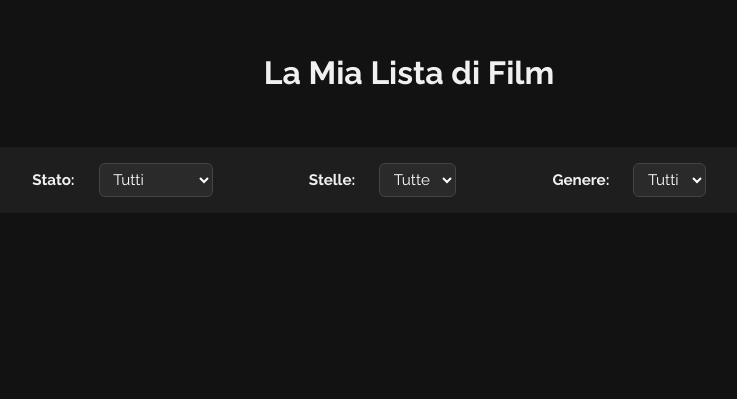
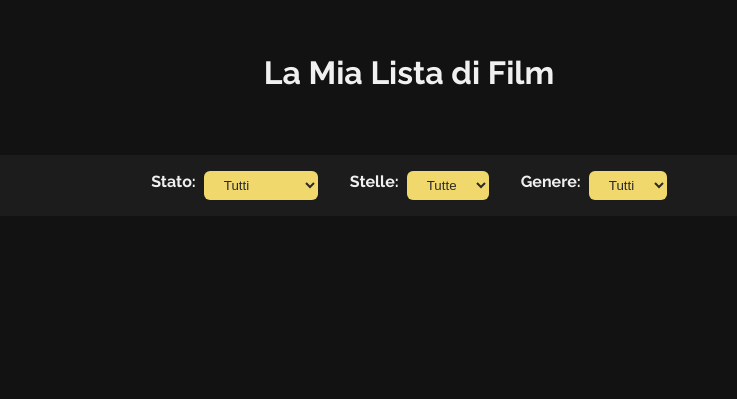
Before and after one commit to emanuele-code/CineMatch, a Flask app: template templates/lista.html in a window 1280 px wide. Shown: the part 70-469 px from the top of the page, without its empty margins (231-968 px from the left). Run offline with Flask 3, Linux system fonts and the light colour scheme; the template is opened without the code that fills it, so the values that code supplies are empty; some libraries are stand-ins or nearby versions.

Commit message:
fixed filter front-end design in list section

```diff
--- a/static/css/style-lista.css
+++ b/static/css/style-lista.css
@@ -192,40 +192,38 @@ footer {
   background-color: #f0f0f0;
 }
 
+
 .film-filter {
   display: flex;
   justify-content: center;
-  align-items: center;
+  gap: 2rem; /* distanza uniforme tra i filtri */
+  margin: 2rem auto;
   flex-wrap: wrap;
-  gap: 1rem;
-  margin: 1.5rem auto 2rem auto;
-  padding: 1rem 1.5rem;
-  background-color: #1e1e1e;
+  background-color: #1c1c1c;
+  padding: 1rem 2rem;
   border-radius: 10px;
-  max-width: 1150px;
-  font-size: 0.95rem;
-
-  color: #f0f0f0;
+  max-width: 800px;
 }
 
-.film-filter label {
-  font-weight: 600;
+.filter-group {
+  display: flex;
+  flex-direction: row;
+  align-items: center;
+  color: #f0f0f0;
+  gap: 8px;
 }
 
-.film-filter select {
-  background-color: #2a2a2a;
-  color: #fff;
-  border: 1px solid #444;
-  padding: 0.4rem 0.6rem;
-  border-radius: 6px;
-  font-family: 'Raleway', sans-serif;
-  font-size: 0.95rem;
+.filter-group label {
+  margin-bottom: 0.5rem;
+  font-weight: bold;
 }
 
-.film-filter > * {
-  margin-right: 5rem;
+.filter-group select {
+  padding: 0.4rem 1rem;
+  border-radius: 6px;
+  border: none;
+  background-color: #f0d86d;
+  color: #2a2a2a;
+  font-weight: 500;
+  cursor: pointer;
 }
-
-.film-filter label {
-  margin-right: 0.5rem;
-}
--- a/templates/lista.html
+++ b/templates/lista.html
@@ -31,13 +31,16 @@
 
 
     <div class="film-filter">
+      <div class="filter-group">
         <label for="statoFiltro">Stato:</label>
         <select id="statoFiltro">
           <option value="tutti">Tutti</option>
           <option value="visto">Visto</option>
           <option value="da-vedere">Da vedere</option>
         </select>
+      </div>
 
+      <div class="filter-group">
         <label for="stelleFiltro">Stelle:</label>
         <select id="stelleFiltro">
           <option value="tutte">Tutte</option>
@@ -45,7 +48,9 @@
             <option value="{{ i }}">{{ i }} ★</option>
           {% endfor %}
         </select>
+      </div>
 
+      <div class="filter-group">
         <label for="genereFiltro">Genere:</label>
         <select id="genereFiltro">
           <option value="tutti">Tutti</option>
@@ -54,6 +59,8 @@
           {% endfor %}
         </select>
       </div>
+    </div>
+
 
 
     <div class="movie-grid">
```
Lines whose indentation alone changed are shown as unchanged.
